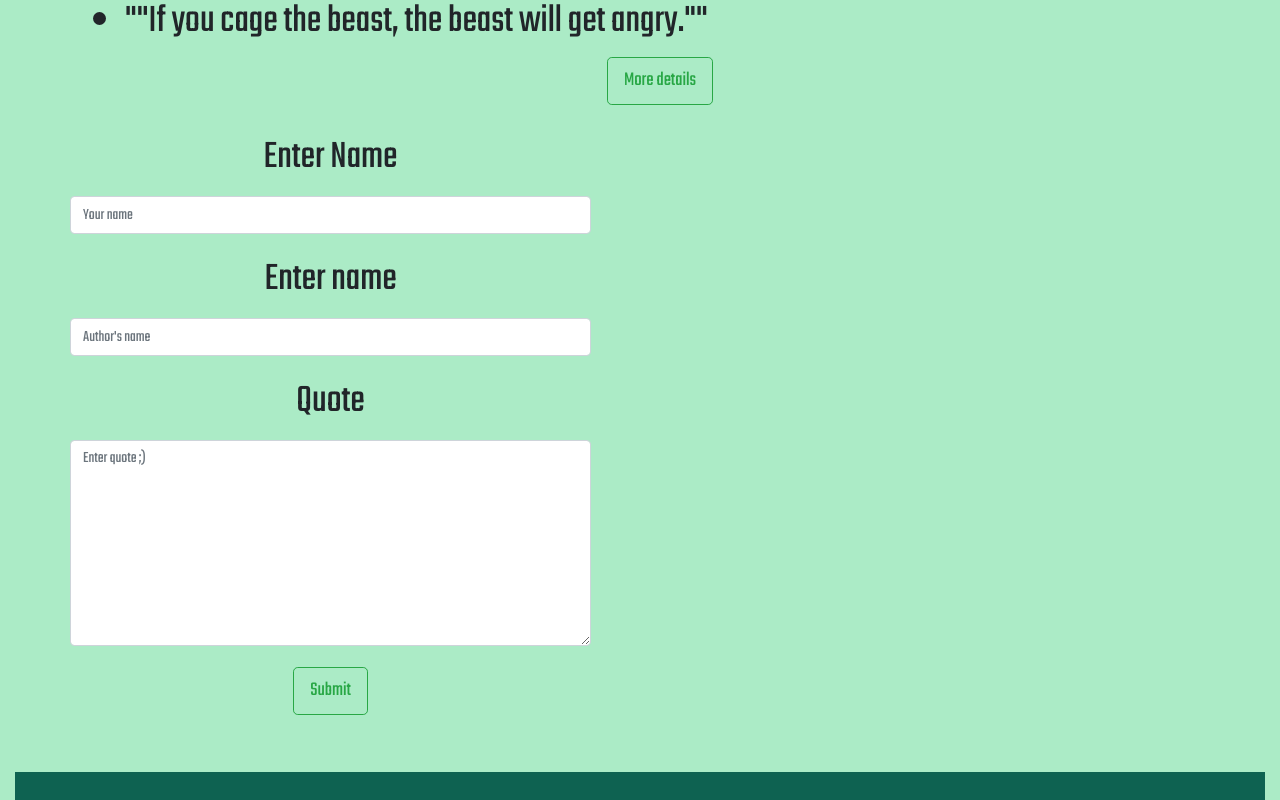
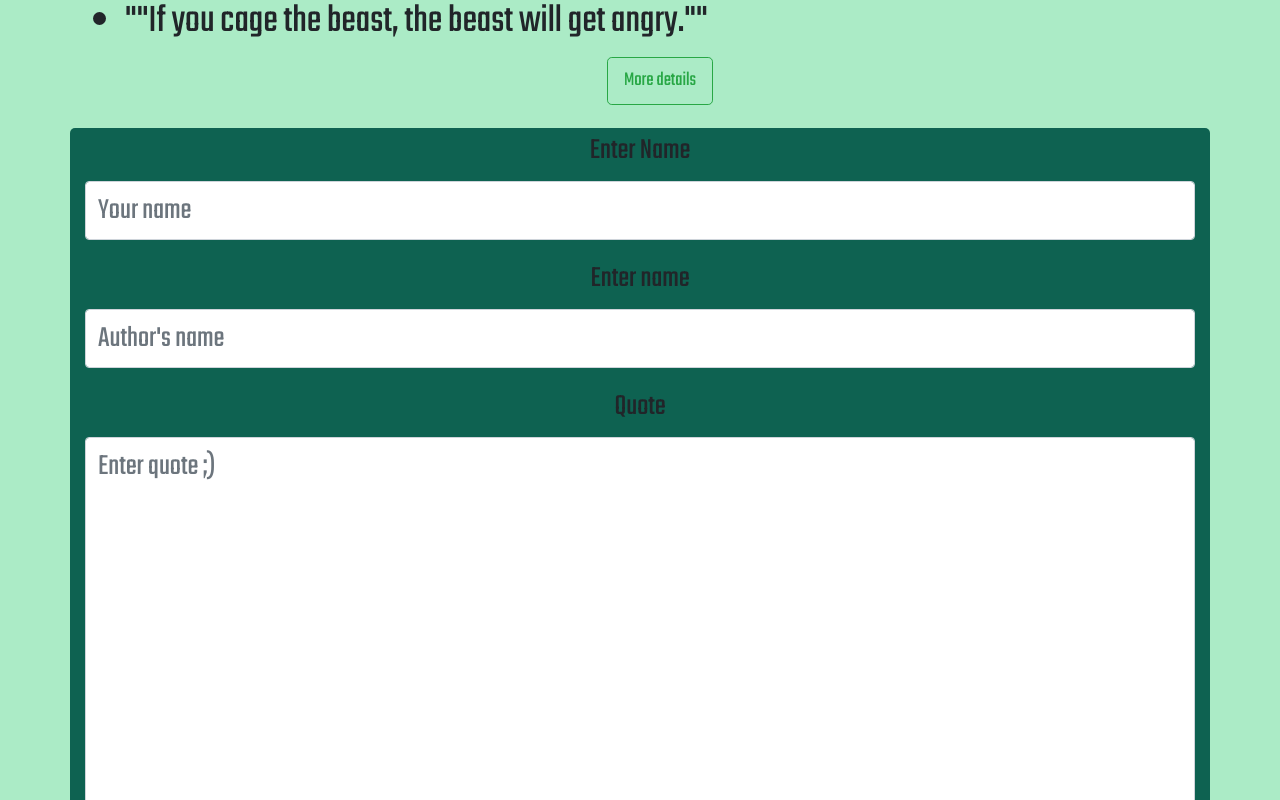
Before and after one commit to Wess58/Quotes, an Angular app: page / in a window 1280 px wide. Shown: the part 820-1620 px from the top of the page. Built offline with nearby package versions, Linux system fonts and the light colour scheme; a web font is replaced by a local one.

Commit message:
used more styling for the form

```diff
--- a/src/app/quotes-form/quotes-form.component.css
+++ b/src/app/quotes-form/quotes-form.component.css
@@ -1,12 +1,37 @@
-.btn-lg{
-    transition: all .5s cubic-bezier(0.645, 0.045, 0.355, 1);
+.container {
+  font-size: 30px;
+  background-color: #0e6251;
+  border-radius: 5px;
+  padding-bottom: 0.5em;
+  transition: all .4s cubic-bezier(0.645, 0.045, 0.355, 1);
 }
 
-.btn-lg:hover{
-  box-shadow: 5px 5px 10px 1px grey;
-  margin-top: 0.2em;
+.container:hover {
+  box-shadow: 15px 20px 25px 2px grey;
 
 }
+
+label {
+
+}
+
+input {
+  font-size: 30px;
+}
+
+textarea {
+  font-size: 30px;
+}
+
+.btn-lg {
+  transition: all .4s cubic-bezier(0.645, 0.045, 0.355, 1);
+}
+
+.btn-lg:hover {
+  box-shadow: 5px 5px 10px 1px black;
+  margin-top: 0.2em;
+}
+
 .alert {
   font-family: 'Pirata One', cursive;
   font-size: 20px;
--- a/src/app/quotes-form/quotes-form.component.html
+++ b/src/app/quotes-form/quotes-form.component.html
@@ -2,8 +2,8 @@
   quotes-form works!
 </p> -->
 <div class="container">
-  <div class="row">
-    <form (ngSubmit)='submitQuotes()' #quotesForm='ngForm'>
+
+  <form id="mainForm" (ngSubmit)='submitQuotes()' #quotesForm='ngForm'>
 
     <div class="form-group">
 
@@ -26,7 +26,7 @@
       <input type="text" class="form-control" id="author"
         [(ngModel)]="newQuotes.author" name="author" placeholder="Author's name" name="author" #author="ngModel" required minlength="5">
 
-        <div [hidden]="author.valid || author.pristine && !author.errors.minlength " class="alert alert-success" >
+      <div [hidden]="author.valid || author.pristine && !author.errors.minlength " class="alert alert-success">
         Name is required! Not less than 5 characters!
       </div>
 
@@ -36,7 +36,7 @@
     </div>
     <div class="form-group">
       <label for="description">Quote</label>
-        <textarea class="form-control" id="description" [(ngModel)]="newQuotes.description" name="description" #description="ngModel" rows="8" cols="80" placeholder="Enter quote ;)" required minlength="20"></textarea>
+      <textarea class="form-control" id="description" [(ngModel)]="newQuotes.description" name="description" #description="ngModel" rows="8" cols="50" placeholder="Enter quote ;)" required minlength="20"></textarea>
 
       <div [hidden]="description.valid || description.pristine && !description.errors.minlength" class="alert alert-success">
         Quote is required! Not less than 20 characters!
@@ -45,6 +45,6 @@
     <button class="btn btn-outline-success btn-lg" type="Submit" >Submit</button>
   </form>
 
-  </div>
+
 
 </div>
```
Lines whose indentation alone changed are shown as unchanged.
